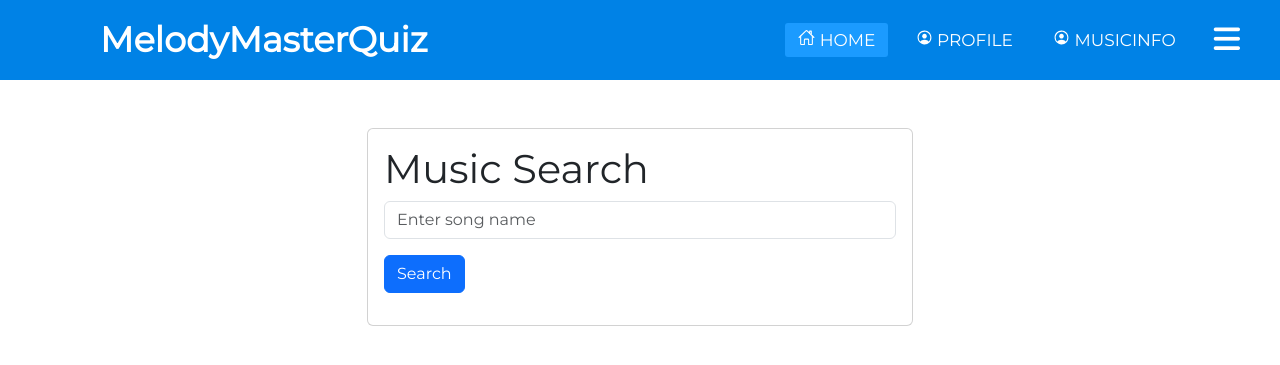
After one commit to ArhipDolya/MelodyMasterQuiz, a Django app: template spotify_auth_app/templates/track_search.html in a window 1280 px wide. The commit adds this page. Shown: the top 365 px of the page. Run offline with Django 4.2, Linux system fonts and the light colour scheme; the template is opened without the code that fills it, so the values that code supplies are empty; some libraries are stand-ins or nearby versions.

Commit message:
Create get_track_info function which returns JsonRespose with information of the song the user types

```diff
--- a/MelodyQuizApp/urls.py
+++ b/MelodyQuizApp/urls.py
@@ -7,5 +7,6 @@ app_name = 'MelodyQuizApp'
 
 urlpatterns = [
     path('', views.homepage, name='homepage'),
+    path('music_info/', views.spotify_track_info, name='spotify_track_info'),
 
 ]
--- a/MelodyQuizApp/views.py
+++ b/MelodyQuizApp/views.py
@@ -3,3 +3,7 @@ from django.shortcuts import redirect, render
 
 def homepage(request):
     return render(request, 'MelodyQuizApp/homepage.html')
+
+
+def spotify_track_info(request):
+    return render(request, 'spotify_auth_app/track_search.html')
--- a/spotify_auth_app/templates/profile.html
+++ b/spotify_auth_app/templates/profile.html
@@ -18,7 +18,7 @@
                     <div class="card-body">
                         <h1 class="profile-heading card-title">User Profile</h1>
                         <div class="profile-info card-text">
-                            <p><strong>Display Name:</strong> {{ user_data.display_name }}</p>
+                            <p><strong>Name:</strong> {{ user_data.display_name }}</p>
                             <p><strong>Email:</strong> <span id="email-toggle" class="email-toggle">Click to reveal email</span></p>
                             <p><strong>Country:</strong> {{ user_data.country }}</p>
                         </div>
--- /dev/null
+++ b/spotify_auth_app/templates/track_search.html
@@ -0,0 +1,43 @@
+{% extends 'base.html' %}
+{% load static %}
+
+{% block title %}
+    <title>Music Search</title>
+{% endblock %}
+
+{% block content %}
+    <div class="container mt-5">
+        <div class="row justify-content-center">
+            <div class="col-md-6">
+                <div class="card">
+                    <div class="card-body">
+                        <h1 class="card-title">Music Search</h1>
+                        <input type="text" id="track-name" class="form-control" placeholder="Enter song name">
+                        <button id="search-button" class="btn btn-primary mt-3">Search</button>
+                        <div id="track-info" class="mt-3"></div>
+                    </div>
+                </div>
+            </div>
+        </div>
+    </div>
+
+    <script>
+        document.getElementById('search-button').addEventListener('click', async () => {
+            const trackName = document.getElementById('track-name').value;
+            const response = await fetch(`/api/track/${encodeURIComponent(trackName)}/`);
+            const data = await response.json();
+
+            // Display track and artist information in a user-friendly format
+            const trackInfoContainer = document.getElementById('track-info');
+            trackInfoContainer.innerHTML = `
+                <h2>Track Information</h2>
+                <p><strong>Name:</strong> ${data.track_info.name}</p>
+                <p><strong>Artist:</strong> ${data.artist_info.name}</p>
+                <audio controls>
+                    <source src="${data.track_info.preview_url}" type="audio/mpeg">
+                    Your browser does not support the audio element.
+                </audio>
+            `;
+        });
+    </script>
+{% endblock %}
--- a/spotify_auth_app/urls.py
+++ b/spotify_auth_app/urls.py
@@ -8,4 +8,5 @@ urlpatterns = [
     path('login/', views.login, name='login'),
     path('callback/', views.callback, name='callback'),
     path('profile/', views.profile, name='profile'),
+    path('api/track/<str:track_name>/', views.get_track_info, name='get_track_info'),
 ]
--- a/templates/components/navbar.html
+++ b/templates/components/navbar.html
@@ -28,6 +28,14 @@
             </a>
         </li>
 
+        <li>
+            <a href="{% url 'MelodyQuizApp:spotify_track_info' %}">
+                <span>
+                    <ion-icon name="person-circle-outline"></ion-icon>
+                </span>
+                <span class='text'>MusicInfo</span>
+            </a>
+        </li>
 
     </ul>
 </nav>
```
Also changed, not shown: spotify_auth_app/views.py (+37 -0 lines), db.sqlite3.
